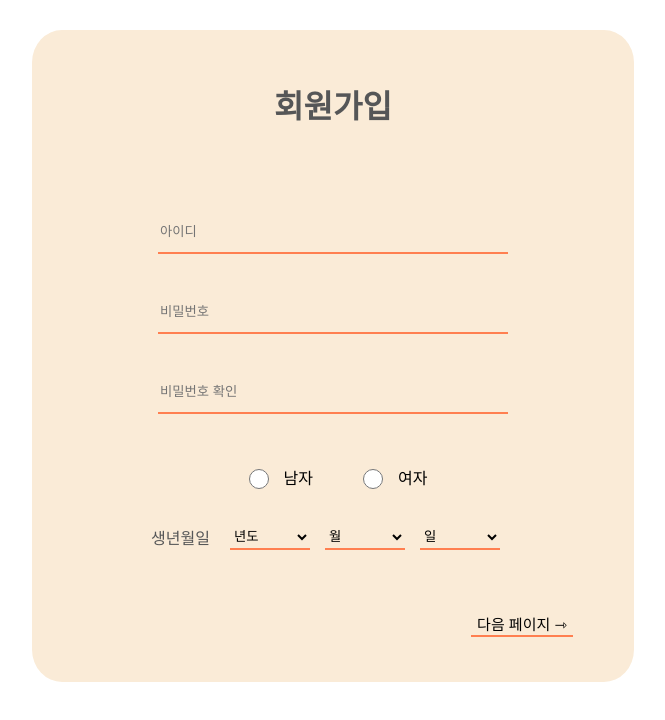
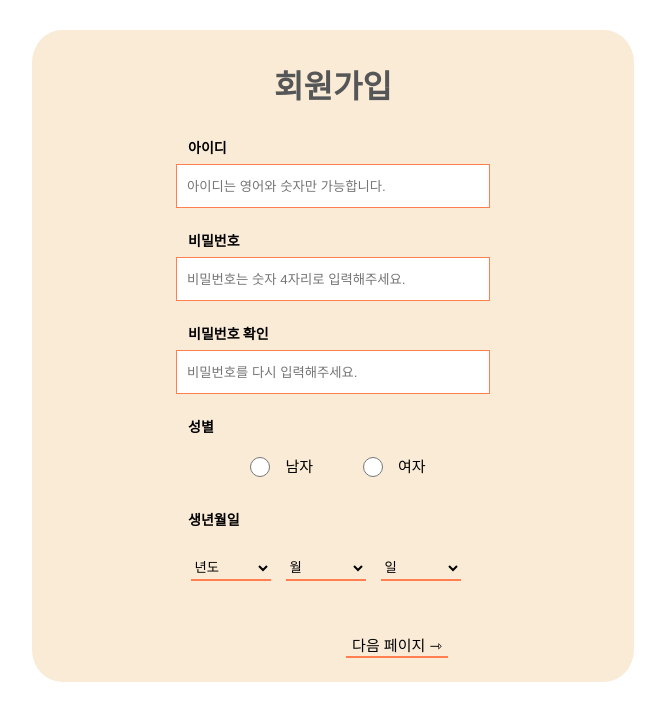
Before and after one commit to eunsol1023/MML_cloud_front, a React (Create React App) app in the folder client/: page /signup in a window 1280 px wide. Shown: the top 720 px of the page, without its empty margins (307-972 px from the left). Built offline with nearby package versions, Linux system fonts and the light colour scheme.

Commit message:
11.22야자

```diff
--- a/client/src/components/home/home.container.js
+++ b/client/src/components/home/home.container.js
@@ -1,6 +1,7 @@
 import HomePageUI from "./home.presenter";
 import { useNavigate } from "react-router-dom";
 import React, { useState } from "react";
+import axios from "axios";
 
 export default function HomaPage() {
   const navigate = useNavigate();
@@ -21,22 +22,14 @@ export default function HomaPage() {
       console.log("Sending sentence to API:", sentence);
 
       try {
-            const response = await fetch("http://api.cloudmml.com:8000/music/tag_song2vec/", {
-                method: 'POST',
-                headers: {
-                    'Content-Type': 'application/json',  // JSON형식의 데이터 전송
-                },
-                body: JSON.stringify({ sentence })
-            });
+        const response = await axios.post(
+          "http://api.cloudmml.com:8000/music/tag_song2vec/",
+          { sentence }
+        );
 
-            // if (response.ok) {
-            //     const data = await response.json();
-            //     console.log("Response from API:", data);
-            //     // 여기에서 API 응답 처리를 할 수 있습니다.
-            // } else {
-            //     console.error("API 요청 실패:", response.status);
-            //     // 에러 처리 로직
-            // }
+        console.log("Response from API:", response.data);
+        // 여기에서 API 응답 처리를 할 수 있습니다.
+
       } catch (error) {
         console.log("ERROR", error);
       }
--- a/client/src/components/home/home.module.css
+++ b/client/src/components/home/home.module.css
@@ -3,43 +3,46 @@
 }
 
 .home_search_area{
+  display: flex; /* Flexbox를 활성화합니다 */
+  justify-content: center; /* 수평 중앙 정렬 */
+  align-items: center; /* 수직 중앙 정렬 */
   height: 200px;
-  background-color: gray;
   margin-bottom: 20px;
 }
 
-.home_search {
-  width: 900px;
+/* .home_search {
+  width: 800px;
   padding-top: 50px;
   display: flex;
   justify-content: center;
-}
+} */
 
 .home_search form {
-  display: flex;
   width: 900px;
+  padding-top: 50px;
+
 }
 
 .home_search input[type="text"] {
-  width: 850px; /* Input width must be less than form to fit button */
-  height: 90px; /* Your input height */
-  padding: 0 20px; /* Padding inside the input */
-  border: 2px solid #cccccc; /* Example border */
-  border-radius: 50px; /* Rounded borders */
-  font-size: 20px; /* Larger font size */
-  outline: none; /* Remove default focus outline */
-  box-shadow: 0px 4px 8px rgba(0, 0, 0, 0.1); /* Soft shadow for depth */
+  width: 80%;
+  height: 45px;
+  padding: 0 20px;
+  border: 2px solid #cccccc;
+  border-radius: 50px;
+  font-size: 16px;
+  box-shadow: 0px 4px 8px rgba(0, 0, 0, 0.1);
+
 }
 
 .home_search button {
-  width: 100px; /* Fixed width for the button */
-  height: 90px; /* Height to match the input */
-  border: none; /* Remove border */
-  border-radius: 50px; /* Rounded borders to match input */
-  background-color: #f0f0f0; /* Light grey background */
-  cursor: pointer; /* Cursor pointer to indicate clickable */
-  box-shadow: 0px 4px 8px rgba(0, 0, 0, 0.1); /* Consistent shadow with input */
-  outline: none; /* Remove focus outline */
+  width: 10%;
+  height: 50px;
+  margin-left: 5px;
+  border: 2px solid #cccccc;
+  border-radius: 50px;
+  cursor: pointer;
+  box-shadow: 0px 4px 8px rgba(0, 0, 0, 0.1);
+  background-color: white;
 }
 
 .home_search button:hover {
@@ -54,6 +57,8 @@
   margin: auto;
   margin-bottom: 50px;
   border: 1px solid rgba(0, 0, 0, 0.3);
+  border-radius: 5px;
+  box-shadow: 0px 4px 20px rgba(0, 0, 0, 0.1);
 }
 
 .home_playlist_container {
@@ -124,16 +129,18 @@
   justify-content: center; /* Center content vertically */
   text-align: left; /* Align text to the left */
   align-items: flex-start; /* 내용을 왼쪽으로 정렬 */
+
 }
 
 .home_cardContent h3 {
   margin-top: 0;
   margin-bottom: 0.125rem;
+  font-size: 17px;
 }
 
 .home_cardContent p {
   margin: 0;
   padding-top: 5px;
   color: #666;
-  font-size: 0.875rem;
+  font-size: 14px;
 }
--- a/client/src/components/signup/signup.module.css
+++ b/client/src/components/signup/signup.module.css
@@ -11,33 +11,47 @@ height: 650px;
 border: solid 1px transparent;
 border-radius: 5%;
 background-color: antiquewhite;
+justify-content: center;
+display: flex;
 }
 
-.sWrapper .sign {
-margin-top: 50px;
-margin-bottom: 90px;
+.signup {
+  width: 350px;
+}
+
+.signup h1 {
+margin-top: 30px;
+margin-bottom: 30px;
 color: #555657;
 }
 
+.signup h3{
+  font-size: 14px;
+  text-align: left;
+  padding-left: 30px;
+  padding-bottom: 5px;
+}
 
-.sWrapper .idBox {
+.idBox {
 width: 350px;
-height: 30px;
+height: 20px;
+font-size: 12px;
 display: flex;
 align-items: center;
 justify-content: center;
-margin: auto;
-margin-bottom: 50px;
+padding-bottom: 20px;
 }
 
 .idBox .textInput {
 text-align: left;
-width: 100%;
+width: 300px;
 height: 40px;
 border: none;
-border-bottom: solid 2px coral;
+border: solid 1px coral;
 background: none;
-color: #868b94e5;
+color: black;
+background-color: white;
+padding-left: 10px;
 }
 
 .textInput:focus {
@@ -46,16 +60,19 @@ outline: none;
 
 .genderBox {
 width: 100%;
-height: 40px;
+height: 20px;
+font-size: 15px;
 display: flex;
 flex-direction: row;
 align-items: center;
 justify-content: center;
+padding-bottom: 20px;
+
 }
 
 .genderBox .maleBox {
-width: 30px;
-height: 30px;
+width: 20px;
+height: 20px;
 }
 
 .newLabel {
@@ -78,7 +95,6 @@ height: 40px;
 display: flex;
 align-items: center;
 justify-content: center;
-margin-top: 20px;
 margin-bottom: 25px;
 }
 
@@ -109,7 +125,7 @@ text-align: right;
 border: none;
 border-bottom: solid 2px coral;
 background: none;
-margin-top: 30px;
+margin-top: 20px;
 margin-bottom: 10px;
 margin-right: 60px;
 font-size: 15px;
--- a/client/src/components/signup/signup.presenter.js
+++ b/client/src/components/signup/signup.presenter.js
@@ -5,7 +5,6 @@ import React from "react";
 import styles from "./signup.module.css";
 
 export default function SignupPageUI(props) {
-
   const yearOptions = [];
   const currentYear = new Date().getFullYear();
   for (let year = 1985; year <= currentYear; year++) {
@@ -37,42 +36,47 @@ export default function SignupPageUI(props) {
   return (
     <div className={styles.body}>
       <div className={styles.sWrapper}>
-        <h1 className={styles.sign}>회원가입</h1>
-        <div>
+        <div className={styles.signup}>
+          <h1>회원가입</h1>
+          <h3>아이디</h3>
           <div className={styles.idBox}>
             <input
               onChange={props.onChangeUserId}
               className={styles.textInput}
               type="text"
               id="userId"
-            placeholder="아이디"
+              placeholder="아이디는 영어와 숫자만 가능합니다."
             />
           </div>
+          <h3>비밀번호</h3>
           <div className={styles.pwBos}>
             <div className={styles.idBox}>
               <input
                 type="password"
                 id="password"
                 className={styles.textInput}
-                placeholder="비밀번호"
+                placeholder="비밀번호는 숫자 4자리로 입력해주세요."
                 value={props.password}
                 onChange={props.handlePasswordChange}
               />
             </div>
+            <h3>비밀번호 확인</h3>
             <div className={styles.idBox}>
               <input
                 type="password"
                 id="passwordConfirm"
                 className={styles.textInput}
-                placeholder="비밀번호 확인"
+                placeholder="비밀번호를 다시 입력해주세요."
                 value={props.passwordConfirm}
                 onChange={props.handlePasswordConfirmChange}
               />
             </div>
           </div>
+          <h3>성별</h3>
           <div className={styles.genderBox}>
             <label className={styles.newLabel}>
-                <input className={styles.newMInput}
+              <input
+                className={styles.newMInput}
                 type="radio"
                 name="gender"
                 value="M"
@@ -81,7 +85,8 @@ export default function SignupPageUI(props) {
               남자
             </label>
             <label className={styles.newLabel}>
-                <input className={styles.newFInput}
+              <input
+                className={styles.newFInput}
                 type="radio"
                 name="gender"
                 value="F"
@@ -90,8 +95,8 @@ export default function SignupPageUI(props) {
               여자
             </label>
           </div>
+          <h3>생년월일</h3>
           <div className={styles.birthBox}>
-            <span className={styles.dateSpan}>생년월일</span>
             <select
               id="birthYear"
               className={styles.birthInput}
@@ -129,7 +134,6 @@ export default function SignupPageUI(props) {
               다음 페이지 ⇾
             </button>
           </div>
-
         </div>
       </div>
     </div>
```
Lines whose indentation alone changed are shown as unchanged.
